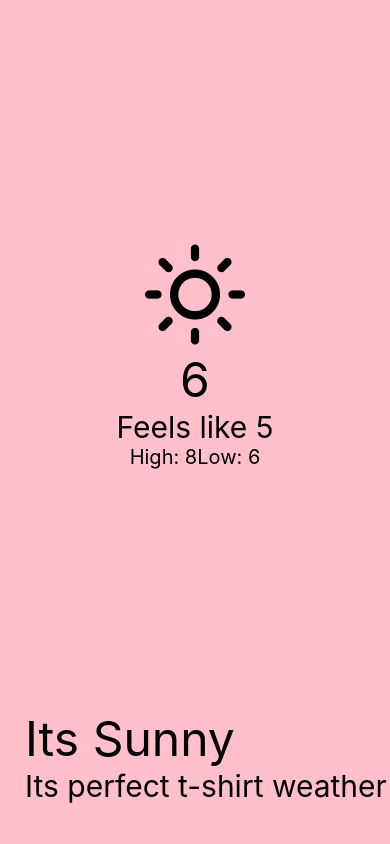
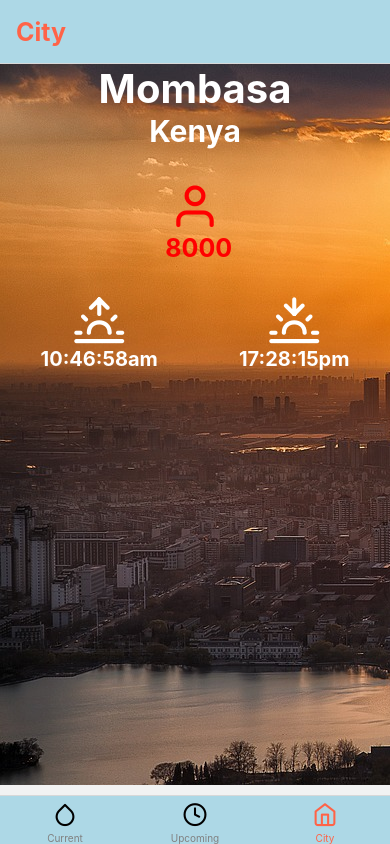
Before and after one commit to Kalutu/weather-app, a React Native app: screen /City in a window 390 px wide. Built offline with nearby package versions, Linux system fonts and the light colour scheme.

Commit message:
Add navigation

```diff
--- a/App.js
+++ b/App.js
@@ -1,22 +1,13 @@
 import React from "react";
-import { View, StyleSheet } from "react-native";
-import CurrentWeather from "./src/screens/CurrentWeather";
-import UpcomingWeather from "./src/screens/UpcomingWeather";
-import City from "./src/screens/City";
+import { NavigationContainer } from "@react-navigation/native";
+import Tabs from "./src/components/Tabs";
 
 const App = () => {
   return (
-    <View style={styles.container}>
-      <CurrentWeather />
-      {/* <UpcomingWeather /> */}
-      {/* <City /> */}
-    </View>
+    <NavigationContainer>
+      <Tabs />
+    </NavigationContainer>
   );
 };
 
-const styles = StyleSheet.create({
-  container: {
-    flex: 1,
-  },
-});
 export default App;
--- a/package.json
+++ b/package.json
@@ -10,10 +10,14 @@
     "lint": "eslint ."
   },
   "dependencies": {
+    "@react-navigation/bottom-tabs": "^6.5.11",
+    "@react-navigation/native": "^6.1.9",
     "expo": "~49.0.15",
     "expo-status-bar": "~1.6.0",
     "react": "18.2.0",
-    "react-native": "0.72.6"
+    "react-native": "0.72.6",
+    "react-native-safe-area-context": "4.6.3",
+    "react-native-screens": "~3.22.0"
   },
   "devDependencies": {
     "@babel/core": "^7.20.0",
--- /dev/null
+++ b/src/components/Tabs.js
@@ -0,0 +1,72 @@
+import React from "react";
+import CurrentWeather from "../screens/CurrentWeather";
+import UpcomingWeather from "../screens/UpcomingWeather";
+import City from "../screens/City";
+import { createBottomTabNavigator } from "@react-navigation/bottom-tabs";
+import { Feather } from "@expo/vector-icons";
+
+const Tab = createBottomTabNavigator();
+
+const Tabs = () => {
+  return (
+    <Tab.Navigator
+      screenOptions={{
+        tabBarActiveTintColor: "tomato",
+        tabBarInactiveTintColor: "grey",
+        tabBarStyle: {
+          backgroundColor: "lightblue",
+        },
+        headerStyle: {
+          backgroundColor: "lightblue",
+        },
+        headerTitleStyle: {
+          fontWeight: "bold",
+          fontSize: 25,
+          color: "tomato",
+        },
+      }}
+    >
+      <Tab.Screen
+        name={"Current"}
+        component={CurrentWeather}
+        options={{
+          tabBarIcon: ({ focused }) => (
+            <Feather
+              name={"droplet"}
+              size={25}
+              color={focused ? "tomato" : "black"}
+            />
+          ),
+        }}
+      />
+      <Tab.Screen
+        name={"Upcoming"}
+        component={UpcomingWeather}
+        options={{
+          tabBarIcon: ({ focused }) => (
+            <Feather
+              name={"clock"}
+              size={25}
+              color={focused ? "tomato" : "black"}
+            />
+          ),
+        }}
+      />
+      <Tab.Screen
+        name={"City"}
+        component={City}
+        options={{
+          tabBarIcon: ({ focused }) => (
+            <Feather
+              name={"home"}
+              size={25}
+              color={focused ? "tomato" : "black"}
+            />
+          ),
+        }}
+      />
+    </Tab.Navigator>
+  );
+};
+
+export default Tabs;
--- a/src/screens/City.js
+++ b/src/screens/City.js
@@ -60,7 +60,7 @@ const City = () => {
 const styles = StyleSheet.create({
   container: {
     flex: 1,
-    marginTop: StatusBar.currentHeight || 0,
+    marginTop: 0,
   },
   imageLayout: {
     flex: 1,
--- a/src/screens/UpcomingWeather.js
+++ b/src/screens/UpcomingWeather.js
@@ -78,7 +78,7 @@ const UpcomingWeather = () => {
 const styles = StyleSheet.create({
   container: {
     flex: 1,
-    marginTop: StatusBar.currentHeight || 0,
+    marginTop: 0,
     backgroundColor: "royalblue",
   },
   image: {
```
Also changed, not shown: 1 other file (tests, documents, lock files or other folders).
